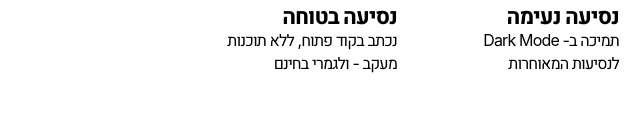
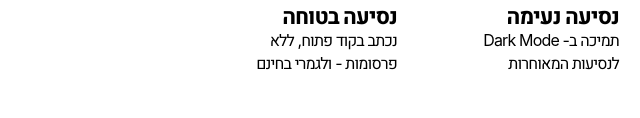
Before and after one commit to better-rail/website, a plain HTML site: page index.html in a window 1280 px wide. Shown: the part 682-800 px from the top of the page, 0-640 px from the left. Drawn offline with Linux system fonts and the light colour scheme.

Commit message:
fix privacy feature description in homepage

```diff
--- a/index.html
+++ b/index.html
@@ -169,7 +169,7 @@
           <div class="feature-box">
             <img src="/assets/images/eye-icon.svg" class="feature-box-icon" alt="" />
             <h3 class="feature-box-title">נסיעה בטוחה</h3>
-            <h4 class="feature-box-details">נכתב בקוד פתוח, ללא תוכנות מעקב - ולגמרי בחינם</h4>
+            <h4 class="feature-box-details">נכתב בקוד פתוח, ללא פרסומות - ולגמרי בחינם</h4>
           </div>
         </div>
       </div>
```
